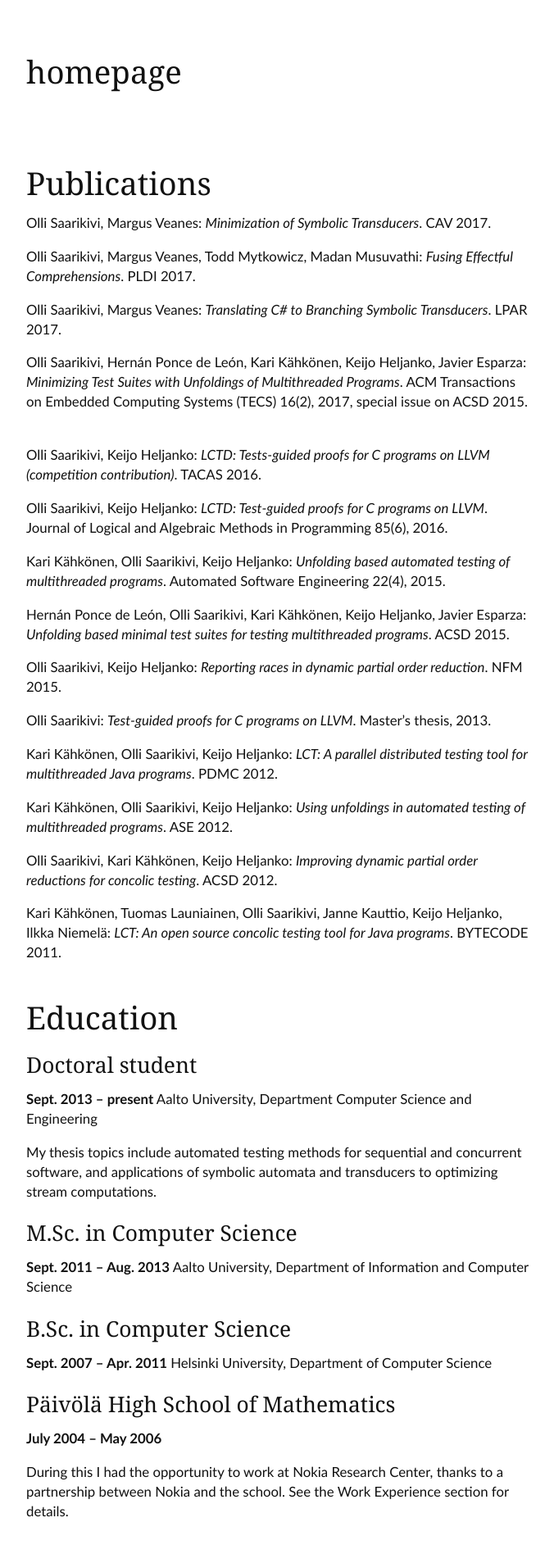
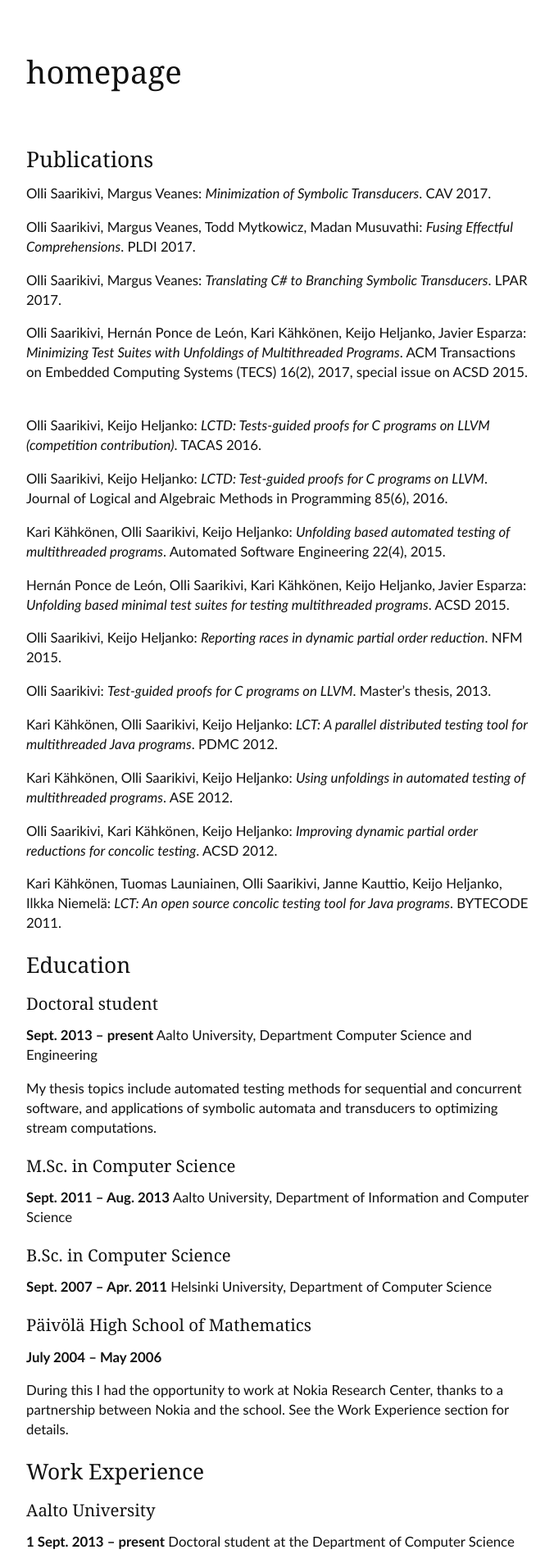
Before and after one commit to OlliSaarikivi/homepage, a Jekyll site: the page built from cv.md, in a window 1280 px wide. Shown: the top 1896 px of the page at 82% size, without its empty margins (128-804 px from the left). Built offline with Jekyll 4.4.1, drawn with Linux system fonts in a browser that asks for light colours; our own code applies the rules of GitHub Pages for plain Markdown files; the repository's description, which GitHub fills in, is left out.

Commit message:
Update cv.md

```diff
--- a/cv.md
+++ b/cv.md
@@ -2,7 +2,7 @@
 title: CV
 ---
 
-# Publications
+## Publications
 
 Olli Saarikivi, Margus Veanes:
 *Minimization of Symbolic Transducers*.
@@ -91,31 +91,31 @@ BYTECODE 2011.
 &ensp;
 {{% pdf "KahLauSaaKauHelNie-BYTECODE2011.pdf" %}}
 
-# Education
+## Education
 
-## Doctoral student
+### Doctoral student
 **Sept. 2013 – present** Aalto University, Department Computer Science and Engineering
 
 My thesis topics include automated testing methods for sequential and concurrent
 software, and applications of symbolic automata and transducers to optimizing
 stream computations.
 
-## M.Sc. in Computer Science
+### M.Sc. in Computer Science
 **Sept. 2011 – Aug. 2013** Aalto University, Department of Information and Computer Science
 
-## B.Sc. in Computer Science
+### B.Sc. in Computer Science
 **Sept. 2007 – Apr. 2011** Helsinki University, Department of Computer Science
 
-## Päivölä High School of Mathematics
+### Päivölä High School of Mathematics
 **July 2004 – May 2006**
 
 During this I had the opportunity to work at Nokia Research Center,
 thanks to a partnership between Nokia and the school. See the Work
 Experience section for details.
 
-# Work Experience
+## Work Experience
 
-## Aalto University
+### Aalto University
 **1 Sept. 2013 – present** Doctoral student at the Department of Computer
 Science and Engineering
 
@@ -136,7 +136,7 @@ From the summer of 2012 onwards I was employed full time. During previous
 teaching periods I was employed part time, 1 day per week, while
 the summers were full time.
 
-## Microsoft Research
+### Microsoft Research
 
 **6 June 2016 - 9 Sept. 2016** Research intern
 
@@ -155,7 +155,7 @@ over modular hand-written and LINQ implementations. We developed a fusion
 procedure that uses an SMT solver and reachability analysis to make fusing
 larger compositions feasible.
 
-## Helsinki University of Technology
+### Helsinki University of Technology
 **1 June 2009 – 31 Aug. 2009** Research assistant at the Laboratory for
 Theoretical Computer Science
 
@@ -164,7 +164,7 @@ I developed a set of utilities to generate test drivers for the
 automated testing tool LCT and unit tests from the output of the testing
 tool. I also designed and implemented a heuristic for directed testing.
 
-## Optofidelity Ltd.
+### Optofidelity Ltd.
 
 **17 June 2008 – 29 June 2008** 36 hours of work on a one-off project.
 
@@ -176,7 +176,7 @@ My main project was a technology demo that used a PTZ camera and a
 machine vision library to track a printed target and read a handwritten
 phone number from it.
 
-## Nokia Research Center
+### Nokia Research Center
 
 **26 June 2006 – 28 July 2006** Full time trainee
 **12 Aug. 2005 – 31 May 2006** Part time trainee, 12 hours/week
@@ -191,7 +191,7 @@ mobile multiplayer gaming framework.
 This traineeship was part of my education at the Päivölä High School of
 Mathematics.
 
-# Conferences and Schools
+## Conferences and Schools
 
 Attended the 2016 European Joint Conferences on Theory and Practice of Software
 (ETAPS 2016) and presented our [SV-COMP](https://sv-comp.sosy-lab.org/)
@@ -217,7 +217,7 @@ Attended the 12th International Conference on Application of Concurrency
 to System Design (ACSD 2012) to present the paper *Improving Dynamic
 Partial Order Reductions for Concolic Testing*.
 
-# Awards and Honours
+## Awards and Honours
 
 I was selected to the *Honours Programme in Information and Computer
 Science* at Aalto University for the academic years 2011–2012 and
```
